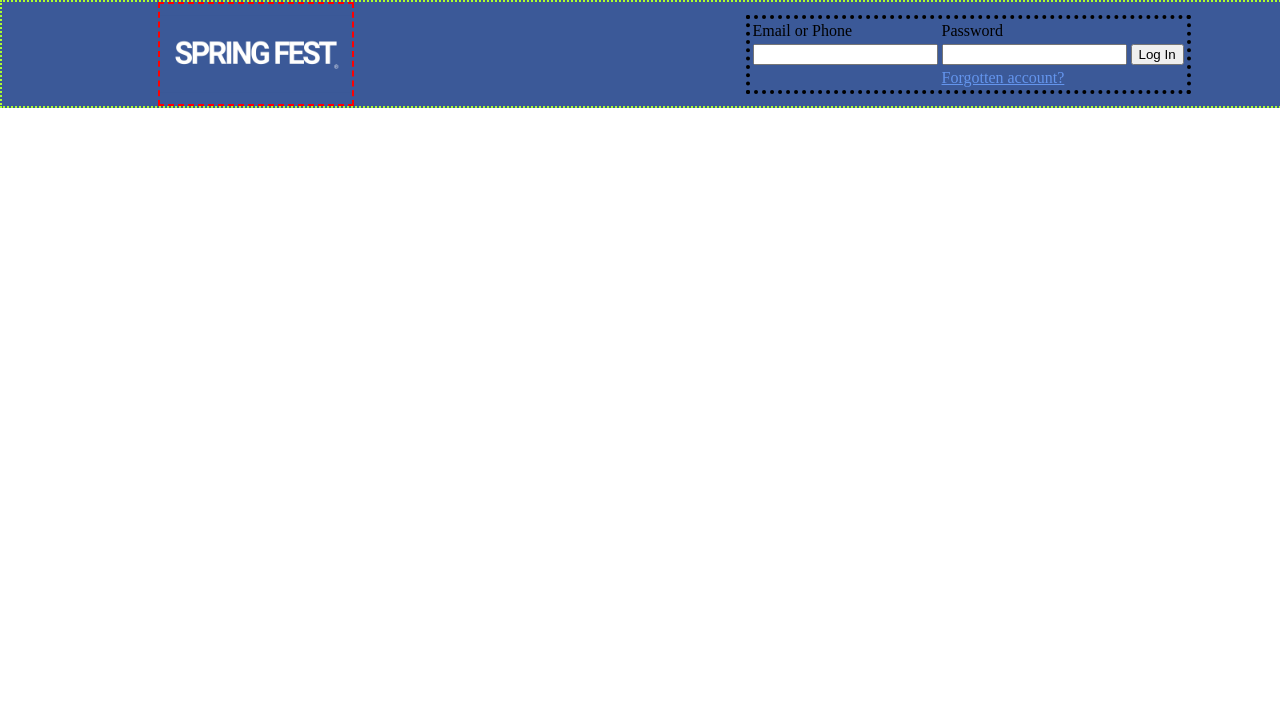
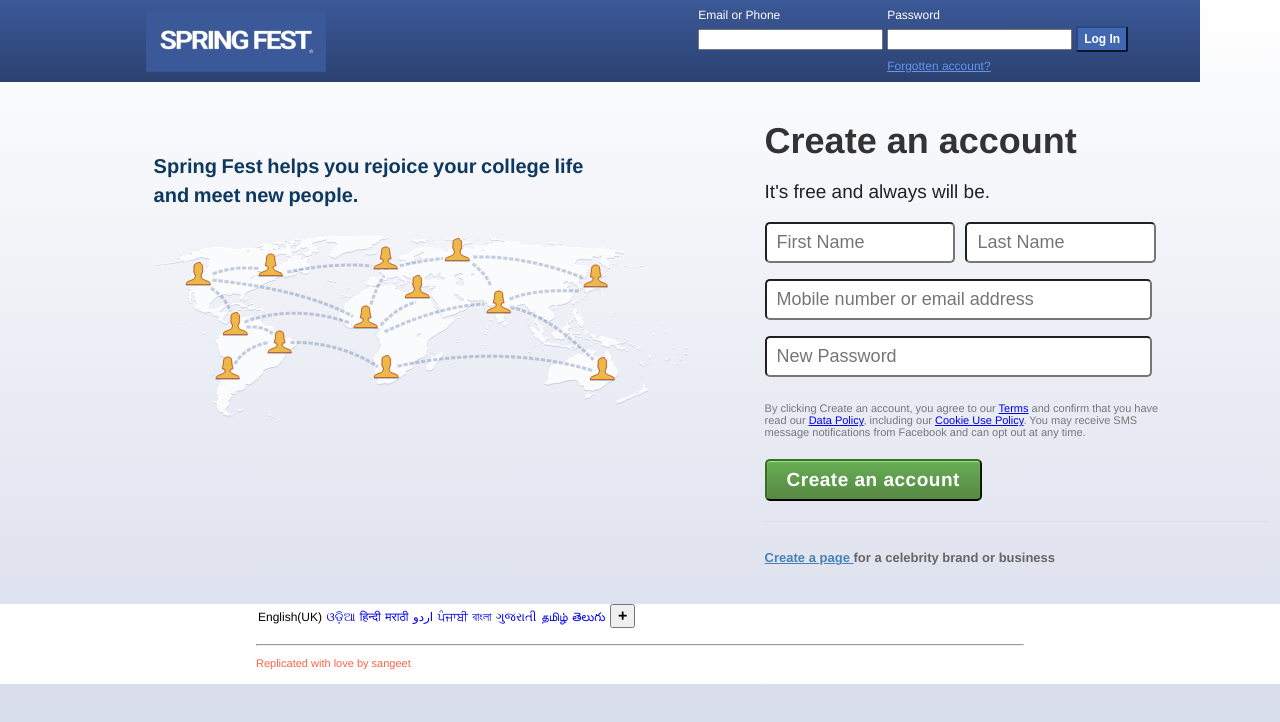
Before and after one commit to sangeet259/sangeet259.github.io_old_portfolio, a plain HTML site: page fbreplicate/index.html in a window 1280 px wide. Drawn offline with Linux system fonts and the light colour scheme.

Commit message:
final replicated login page

```diff
--- a/fbreplicate/index.html
+++ b/fbreplicate/index.html
@@ -5,8 +5,8 @@
 	<!-- <meta name="viewport" content="width=device-width, initial-scale=1.0"> -->
 	<link rel="stylesheet" type="text/css" href="./styles.css">
 </head>
-<body>
-<div class="header">
+<body id="grad">
+<div style="height: 82px" class="header">
 	<div class="logo">
 		<img src="./logo.png">
 	</div>
@@ -19,11 +19,12 @@
 			<tr>
 				<td><input type="email" name="email" class="inputtext"></td>
 				<td><input type="password" name="password" class="inputpassword"></td>
-				<td><input type="submit" value="Log In" class="signin"></td>
+				<td><input id="loginbtn" style="background-color: #4267b2;
+    border-color: #29487d;" type="submit" value="Log In" class="signin"></td>
 			</tr>
 			<tr>
 				<td></td>
-				<td ><a style="color: cornflowerblue" href="#">Forgotten account?</a></td>
+				<td ><a style="color: cornflowerblue ;font-size:12px ;line-height: 16px" href="#">Forgotten account?</a></td>
 			</tr>
 		</table>
 	</div>
@@ -32,29 +33,67 @@
 <div class="main_body">
 	<div class="left">
 		<div class="quote">
-
+			<h3 style="font-size: 20px;">Spring Fest helps you rejoice your college life </br>and meet new people.</h3>
 		</div>
 
 		<div class="world_img">
-
+			<img src="world.png">
 		</div>
 
 	</div>
 
-	<div class="signup_section">
+	<div class="right">
+	<h1 style="
+		font-family: Helvetica;
+		font-size: 36px;
+		color: #333;
+		font-weight: bold;
+	    margin-bottom: 5px;">
+	    Create an account</h1>
+	<p style="color: #1d2129; font-size: 19px;">
+	It's free and always will be.</p>
+		<div class="details">
+		<form>
 
-		<div class="details">
+			<div class="row1">
+			<input class="entry firstname"  type="text" name="firstname" placeholder="First Name">
+			<input class="entry lastname"  type="text" name="lastname" placeholder="Last Name">
+			</div><p></p>
+			<p></p>
+			<div id="rest">
+			<input class="entry email"  type="text" name="mob_email" placeholder="Mobile number or email address"><p></p>
+			<input class="entry password"  type="password" name="password" placeholder="New Password">
+			</div>
+
+
+		</form>
 		</div>
 
 		<div class="TnC">
-
+					<p>By clicking Create an account, you agree to our <a href="#">Terms</a> and confirm that you have read our <a href="#">Data Policy</a>, including our <a href="#">Cookie Use Policy</a>. You may receive SMS message notifications from Facebook and can opt out at any time.</p>
 		</div>
-
+		<button type="submit" name="creat_accnt_btn" class="creat_accnt_btn">Create an account</button>
+		<div id="creat_page"><p><a style="color: steelblue" href="">Create a page </a> for a celebrity brand or business</p></div>
 	</div>
 </div>
 <div class="footer">
-
+	<div class="ft_content">
+		<ul id="langs">
+  			<li>English(UK)</li>
+  			<li><a href="#">ଓଡ଼ିଆ</a></li>
+			<li><a href="#">हिन्दी</a></li>
+			<li><a href="#">मराठी</a></li>
+			<li><a href="#">اردو</a></li>
+			<li><a href="#">ਪੰਜਾਬੀ</a></li>
+			<li><a href="#">বাংলা</a></li>
+			<li><a href="#">ગુજરાતી</a></li>
+			<li><a href="#">தமிழ்</a></li>
+			<li><a href="#">తెలుగు</a></li>
+  		<a href="#"><li><button type="#" name="more_langs" id="more_langs">+</button></li></a>
+		</ul>
+		<hr>
+		<p style="font-family: Helvetica, Arial, sans-serif; font-weight: normal; color:tomato;font-size: 11px;">Replicated with love by sangeet</p>
+	</div>
 </div>
-
 </body>
 </html>
--- a/fbreplicate/styles.css
+++ b/fbreplicate/styles.css
@@ -1,6 +1,7 @@
 html, body{
   padding: 0;
   margin: 0;
+  font-family: Helvetica;
 }
 
 
@@ -9,9 +10,22 @@ html{
 }
 
 
+
 body{
   min-height: 100%;
 }
+
+
+
+#grad {
+  background: whitesmoke;
+  background: -webkit-linear-gradient(bottom,rgba(255,0,0,0),rgba(255,0,0,1));
+  background: -o-linear-gradient(bottom,rgba(255,0,0,0),rgba(255,0,0,1));
+  background: -moz-linear-gradient(bottom,rgba(255,0,0,0),rgba(255,0,0,1));
+  background: linear-gradient(to bottom, rgb(255,255,255),rgb(212,217,233));
+}
+
+
 
 
 .header {
@@ -20,11 +34,16 @@ body{
 	display: -ms-inline-flex;
 	display: -o-inline-flex;
 	display: inline-flex;
-	border: 2px dotted greenyellow;
-	width: 100%;
-	height: 12.8%;
+	/*border: 2px dotted greenyellow;*/
+
+	height: 15%;
+	/* background-color: #3B5998; */
 	background-color: #3B5998;
-	min-width: 900px;
+    background: -moz-linear-gradient(top, #3b5998, #2b4170);
+    background: -ms-linear-gradient(top, #3b5998, #2b4170);
+    background: -webkit-linear-gradient(top, #3b5998, #2b4170);
+	min-width: 1200px;
+	height: 4px;
 }
 
 
@@ -36,27 +55,195 @@ body{
 	display: -ms-inline-flex;
 	display: -o-inline-flex;
 	display: inline-flex;
-	border: 4px dotted black;
-	/* float: right; */
+	/*border: 4px dotted white;*/
 	left:  150px;
-	height: 12%;
+	height: 15	%;
 	margin: auto;
+
+}
+#loginbtn {
+	border-radius: 2px;
+    cursor: pointer;
+    display: inline-block;
+    font-size: 12px;
+    -webkit-font-smoothing: antialiased;
+    font-weight: bold;
+    line-height: 18px;
+    padding: 2px 6px;
+    text-align: center;
+    text-decoration: none;
+    text-shadow: none;
+    vertical-align: top;
+    white-space: nowrap;
+    color: white;
 }
 
 .logo {
 	width: 15%;
 	margin-left: 12.2%;
-	border: 2px dashed red;
+	/*border: 2px dashed red;*/
 }
 
 .logo img {
 	width: 100%;
 	height: 100%;
 }
+.
 
 
-.login table {
+.login table1 {
 	max-width: 100%;
 	margin: 0 auto;
 	min-width: 100px;
+	height: 10%;
+
 }
+
+.main_body {
+	/*border: 2px dashed yellow;*/
+	display: -webkit-inline-flex;
+	display: -moz-inline-flex;
+	display: -ms-inline-flex;
+	display: -o-inline-flex;
+	display: inline-flex;
+	width: 100%;
+}
+
+.left {
+	/*border: 4px dashed violet;*/
+	margin-left: 12%;
+	margin-top: 2%;
+}
+.left .world_img {
+}
+
+.right {
+	position: relative;
+	margin-left: 5%;
+	/*border : 2px dashed blue;*/
+	padding: 10px;
+}
+.row1 {
+	display: -webkit-inline-flex;
+	display: -moz-inline-flex;
+	display: -ms-inline-flex;
+	display: -o-inline-flex;
+	display: inline-flex;
+
+}
+/* .row input {
+	line-height: 45px;
+
+} */
+.rest {
+	width: 100%;
+}
+.email {
+	width: 9%;
+	margin-top: 15px;
+}
+.entry
+{
+	font-size: 18px;
+    padding: 8px 10px;
+   	/*border: 1px solid #bdc7d8;*/
+    border-radius: 5px;
+    margin: 0;
+    /* width: 377px; */
+}
+.quote {
+	color: #0e385f;
+    font-size: 20px;
+    font-weight: bold;
+    line-height: 29px;
+    margin-top: 40px;
+    width: 450px;
+    word-spacing: -1px;
+}
+.firstname
+{
+	width:33%;
+}
+.lastname
+{
+	width:33%;
+	margin-left: 2%;
+}
+.email{
+	width: 72%;
+}
+.password {
+	width: 72%;
+}
+.row1 p {
+	line-height: 150%;
+}
+.TnC {
+	width:399px;
+	font-size: 11px;
+	margin-top: 5%;
+	color:#777;
+}
+.label {
+	font-size: 12px;
+	font-weight: normal;
+	color: white;
+}
+.creat_accnt_btn {
+	font-family: 'Freight Sans Bold', Helvetica, Arial, sans-serif;
+	    font-size: 19px;
+	    line-height: 24px;
+	    font-weight: bold;
+	    margin-top: 10px;
+        margin-bottom: 10px;
+        min-width: 194px;
+        padding: 7px 20px;
+        text-align: center;
+        border-radius: 5px;
+        color: white;
+        cursor: pointer;
+        display: inline-block;
+        letter-spacing: 0.5px;
+        position: relative;
+        background: linear-gradient(#67ae55, #578843);
+        box-shadow: inset 0 1px 1px #a4e388;
+        border-color: #3b6e22 #3b6e22 #2c5115;
+}
+#creat_page{
+	border-top: 1px solid #dddfe2;
+    color: #666;
+    font-size: 13px;
+    font-weight: bold;
+    margin-top: 10px;
+    padding-top: 15px;
+}
+.footer {
+	/*border: 3px dashed red;*/
+	background-color: #fff;
+	min-width: 1200px;
+	height: 80px;
+}
+
+.footer .ft_content #langs li{
+	display:inline;
+	font-size: 12px;
+}
+.ft_content {
+
+	width: 60%;
+	height: 70px;
+	margin: 0 auto;
+	/*border: 6px dotted black;*/
+}
+.footer .ft_content #langs a {
+	text-decoration: none;
+}
+.footer .ft_content #langs {
+	padding-left: 2px;
+	padding-right: 3px;
+}
+#more_langs{
+	font-family: Helvetica, Arial, sans-serif;
+	font-size: 16px;
+	font-weight: bold;
+}
```
